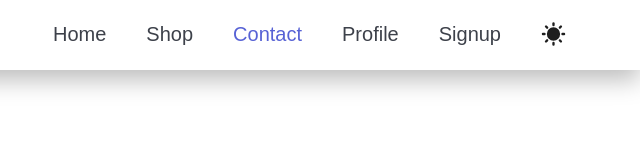
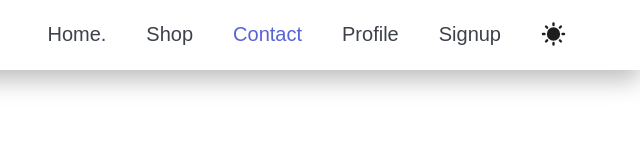
Before and after one commit to ItsVinOp/Practice-Website, a plain HTML site: page index.html in a window 1280 px wide. Shown: the top 167 px of the page, 640-1280 px from the left. Drawn offline with Linux system fonts and the light colour scheme.

Commit message:
Update index.html

```diff
--- a/index.html
+++ b/index.html
@@ -10,7 +10,7 @@
     <header>
         <img src="image/brand-logo.svg" width="100" alt="myshop logo">
         <nav class="main-nav">
-            <a href="index.html">Home</a>
+            <a href="index.html">Home.</a>
             <a href="shop.html">Shop</a>
             <a href="contact.html" id="selected">Contact</a>
             <a href="profile.html">Profile</a>
```
